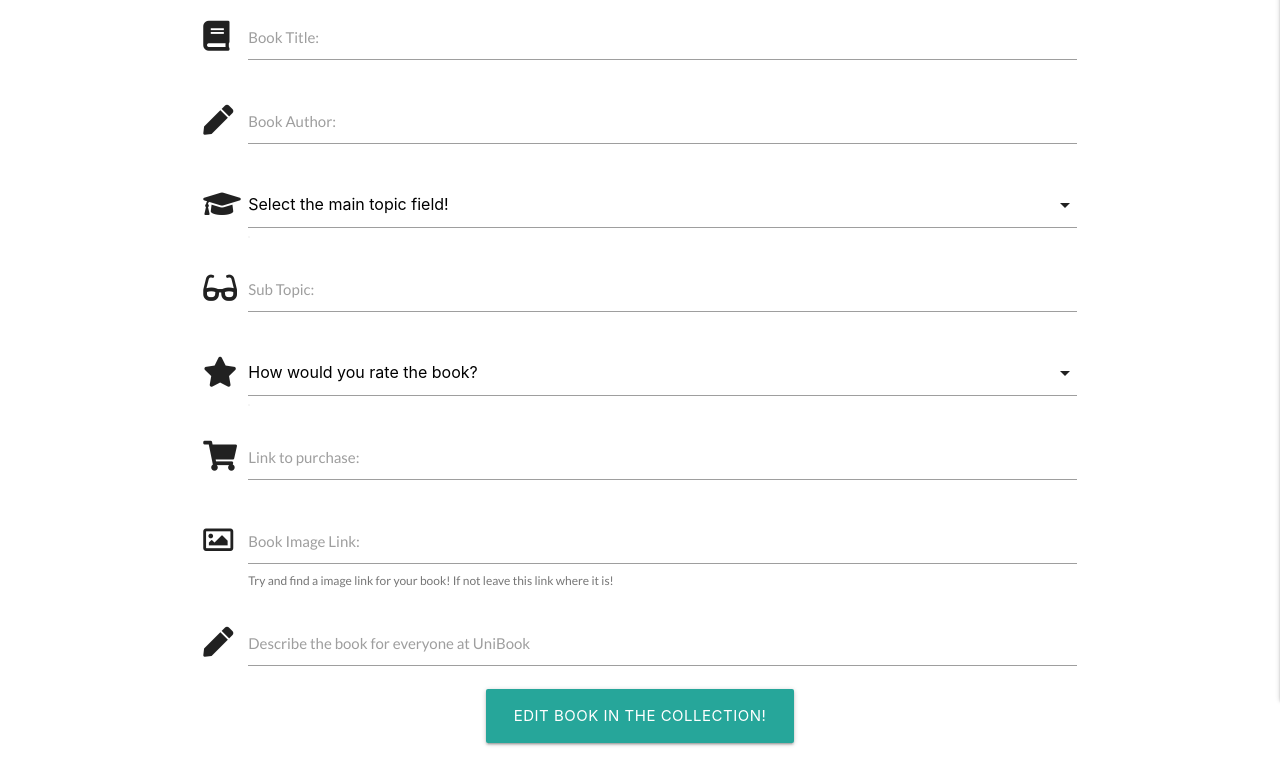
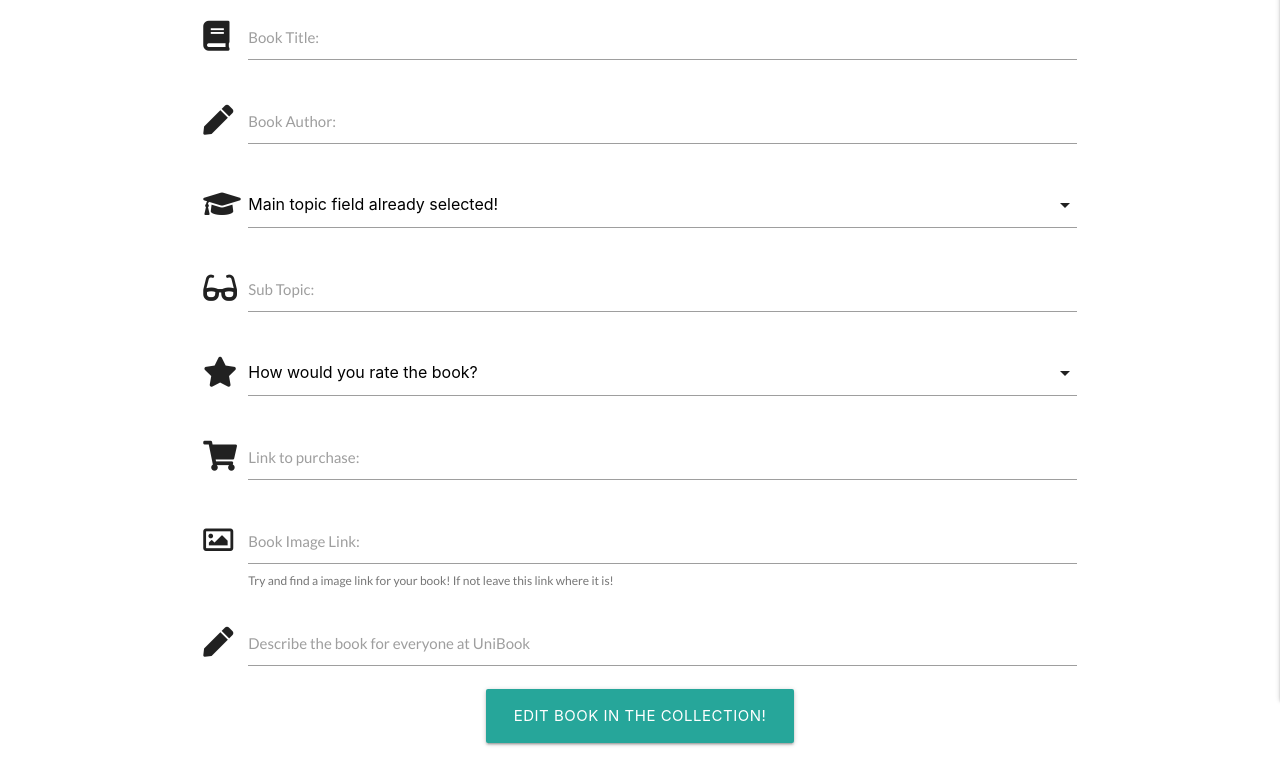
Before and after one commit to byrnelorcan/MS3-UniBook, a Flask app: template templates/edit_book.html in a window 1280 px wide. Shown: the part 160-942 px from the top of the page. Run offline with Flask 2, Linux system fonts and the light colour scheme; the template is opened without the code that fills it, so the values that code supplies are empty; some libraries are stand-ins or nearby versions.

Commit message:
edit the topic field selection

```diff
--- a/templates/edit_book.html
+++ b/templates/edit_book.html
@@ -18,8 +18,8 @@
         </div>
         <div class="input-field col s12">
           <i class="fas fa-graduation-cap prefix text-darken"></i>
-          <select id="topic_name" name="topic_name" class="validate" required>
-            <option value="" disabled selected>Select the main topic field!</option>
+          <select id="topic_name" name="topic_name" class="validate">
+            <option value="" disabled selected>Main topic field already selected!</option>
             {% for topic in topics %}
               <option value="{{ topic.topic_name }}">{{ topic.topic_name }}</option>
             {% endfor %}
```
